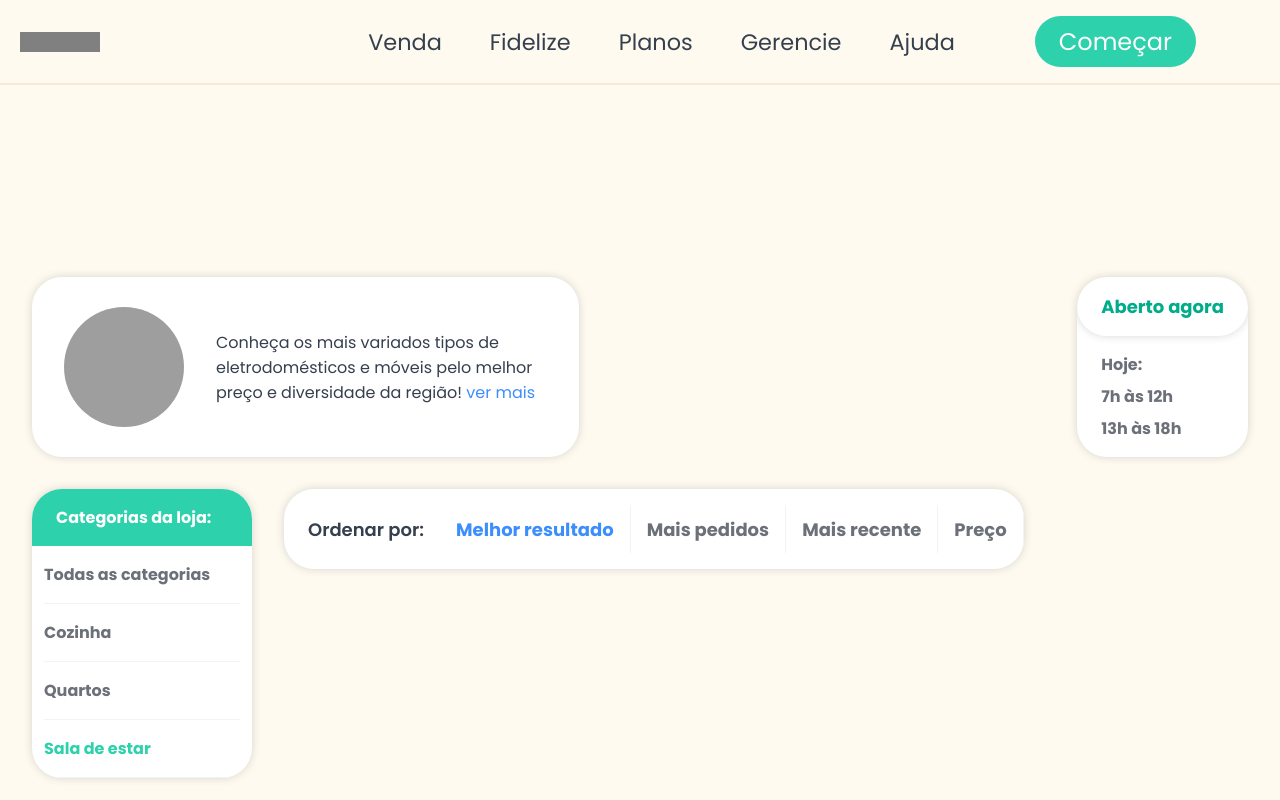
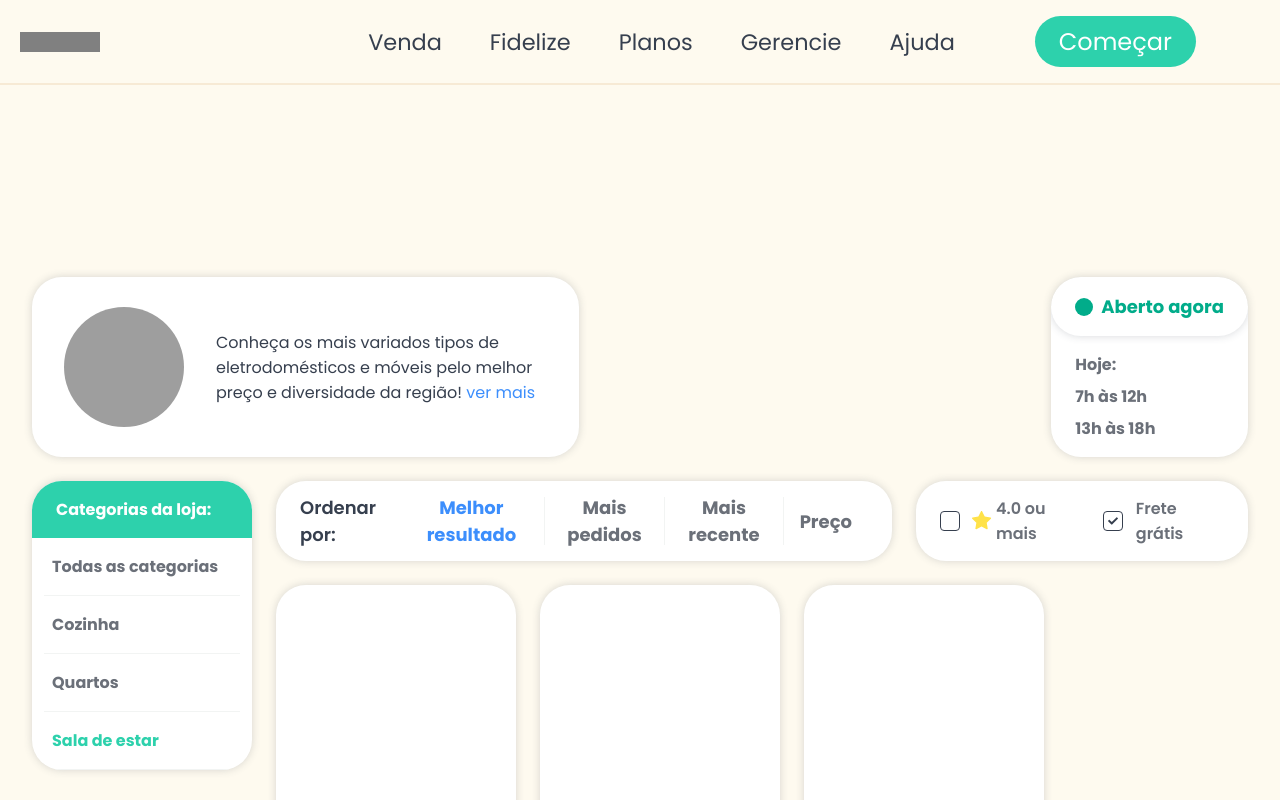
Before and after one commit to VictorCampelo/potty-dashboard, a Next.js app: page /products in a window 1280 px wide. Built offline with nearby package versions, Linux system fonts and the light colour scheme; grey boxes are pictures that could not be loaded.

Commit message:
feat: Product Card

```diff
--- /dev/null
+++ b/src/components/atoms/CheckboxFilter/index.tsx
@@ -0,0 +1,29 @@
+import { Container } from "./styles";
+import { FaCheck } from 'react-icons/fa';
+import { ReactNode } from "react";
+
+interface CheckboxFilterProps {
+  confirm: boolean;
+  toggleConfirm: () => void;
+  children?: ReactNode;
+}
+
+export const CheckboxFilter = ({ confirm, toggleConfirm, children }: CheckboxFilterProps) => {
+  return (
+    <Container
+      confirm={confirm}
+    >
+      <div className="check">
+        <button
+          type="button"
+          id="btn"
+          className="btn"
+          onClick={() => toggleConfirm()}
+        >
+          { confirm && <FaCheck  color="var(--gray-800)" />}
+        </button>
+        {children}
+      </div>
+    </Container>
+  )
+}
--- /dev/null
+++ b/src/components/atoms/CheckboxFilter/styles.ts
@@ -0,0 +1,39 @@
+import styled from 'styled-components';
+
+interface ContainerProps {
+  confirm: boolean;
+}
+
+export const Container = styled.div<ContainerProps>`
+  display: flex;
+  justify-content: space-between;
+  align-items: center;
+
+  .btn {
+    width: 20px;
+    height: 20px;
+
+    display: flex;
+    justify-content: center;
+    align-items: center;
+
+    border-radius: 4px;
+    border: 1px solid var(--black-800);
+    background: var(--white);
+
+    margin-right: 10px;
+    padding: 4px;
+  }
+
+  .check {
+    display: flex;
+    align-items: center;
+
+    label {
+      font-size: 1rem;
+      font-weight: 600;
+      color: var(--gray-600);
+      margin-left: 0.2rem;
+    }
+  }
+`;
--- a/src/layout/GlobalStyle.tsx
+++ b/src/layout/GlobalStyle.tsx
@@ -27,6 +27,7 @@ export default createGlobalStyle`
     --gray-600: #6B7079;
     --gray-700: #363F4E;
     --yellow-600: #F7EAD5;
+    --gold: #ffe249;
 
     --green-confirmation: #2DD1AC;
     --green-confirmation-darker: #24a78a;
--- a/src/pages/products/index.tsx
+++ b/src/pages/products/index.tsx
@@ -2,6 +2,8 @@ import Header from "../../components/molecules/Header";
 import Head from "next/head";
 import { Container, Wrapper } from "../../styles/pages/Products";
 import styled from 'styled-components';
+import { CheckboxFilter } from "../../components/atoms/CheckboxFilter";
+import { AiFillStar } from "react-icons/ai";
 
 const Products = () => {
   return (
@@ -25,6 +27,7 @@ const Products = () => {
           </DescriptionCard>
           <StatusCard>
             <div className="status">
+              <div className="statusDot" />
               <span>
                 Aberto agora
               </span>
@@ -40,6 +43,7 @@ const Products = () => {
         </section>
 
         <section className="productsContainer">
+          <div className="categoriesContainer">
             <CategoriesCard>
               <div className="title">
                 <span>
@@ -71,7 +75,10 @@ const Products = () => {
                 </a>
               </div>
             </CategoriesCard>
+          </div>
 
+          <div className="products">
+            <div className="filterWrapper">
               <FilterCard>
                 <span className="orderBy">Ordenar por: </span>
 
@@ -92,14 +99,48 @@ const Products = () => {
                 </button>
               </FilterCard>
 
+              <FilterCardSecondary>
+                <CheckboxFilter  confirm={false} toggleConfirm={() => {}} >
+                  <AiFillStar size={24} color="var(--gold)" />
+                  <label>4.0 ou mais</label>
+                </CheckboxFilter>
+
+                <CheckboxFilter confirm={true} toggleConfirm={() => {}}>
+                  <label>Frete grátis</label>
+                </CheckboxFilter>
+              </FilterCardSecondary>
+            </div>
+
+            <div className="productWrapper">
+              <ProductCard />
+              <ProductCard />
+              <ProductCard />
+              <ProductCard />
+              <ProductCard />
+              <ProductCard />
+              <ProductCard />
+              <ProductCard />
+              <ProductCard />
+            </div>
+          </div>
         </section>
-
       </Container>
     </Wrapper>
   );
 };
 
 export default Products;
+
+export const ProductCard = styled.div`
+  width: 240px;
+  height: 380px;
+  border-radius: 30px;
+  background: var(--white);
+  box-shadow: 0px 0px 8px rgba(54, 63, 78, 0.2);
+  padding: 1.5rem 2rem;
+  display: flex;
+  align-items: center;
+`;
 
 export const DescriptionCard = styled.div`
   width: 45%;
@@ -141,11 +182,22 @@ export const StatusCard = styled.div`
   display: flex;
   flex-direction: column;
 
+
   .status {
     width: 100%;
     padding: 1rem 1.5rem;
     border-radius: 30px;
     box-shadow: 0px 0px 8px rgba(54, 63, 78, 0.2);
+    display: flex;
+    align-items: center;
+
+    .statusDot {
+      width: 18px;
+      height: 18px;
+      border-radius: 50%;
+      background: var(--green-primary-dark);
+      margin-right: 0.5rem;
+    }
 
     span {
       color: var(--green-primary-dark);
@@ -170,6 +222,7 @@ export const StatusCard = styled.div`
 
 export const CategoriesCard = styled.div`
   width: 220px;
+  height: auto;
   border-radius: 30px;
   background: var(--white);
   box-shadow: 0px 0px 8px rgba(54, 63, 78, 0.2);
@@ -191,7 +244,7 @@ export const CategoriesCard = styled.div`
 
   .item {
     width: calc(100% - 1.5rem);
-    padding: 1rem 0;
+    padding: 1rem 0.5rem;
     border-bottom: 1px solid var(--gray-100);
 
     :hover {
@@ -221,9 +274,10 @@ export const FilterCard = styled.div`
   box-shadow: 0px 0px 8px rgba(54, 63, 78, 0.2);
   overflow: hidden;
   display: flex;
+  flex: 4;
+  justify-content: center;
   align-items: center;
-  margin-left: 2rem;
-  padding-left: 1.5rem;
+  padding: 0 1.5rem;
 
   .orderBy {
     font-weight: 600;
@@ -246,7 +300,12 @@ export const FilterCard = styled.div`
         color: var(--gray-800);
       }
     }
+
+    &:last-child {
+      border: none;
     }
+  }
+
 
   .item {
     font-weight: bold;
@@ -259,3 +318,18 @@ export const FilterCard = styled.div`
 
   }
 `;
+
+export const FilterCardSecondary = styled.div`
+  height: 80px;
+  border-radius: 30px;
+  background: var(--white);
+  box-shadow: 0px 0px 8px rgba(54, 63, 78, 0.2);
+  overflow: hidden;
+  display: flex;
+  flex: 2;
+  justify-content: center;
+  align-items: center;
+  margin-left: 1.5rem;
+  padding: 0 1.5rem;
+  gap: 1rem;
+`
--- a/src/styles/pages/Products.tsx
+++ b/src/styles/pages/Products.tsx
@@ -27,6 +27,31 @@ export const Container = styled.main`
     padding: 0 2rem;
     display: flex;
 
-    margin-top: 2rem;
+    margin-top: 1.5rem;
+
+    .products {
+      flex: 1;
+      display: flex;
+      flex-direction: column;
+      padding-left: 1.5rem;
+
+      .filterWrapper {
+        display: flex;
+        flex: 1;
+        margin-bottom: 1.5rem;
+      }
+
+      .productWrapper {
+        display: flex;
+        flex-wrap: wrap;
+        gap: 1.5rem;
+      }
+    }
+
+    .categoriesContainer {
+      width: 220px;
+      height: 100%;
+      display: flex;
+    }
   }
 `
```
Lines whose indentation alone changed are shown as unchanged.
